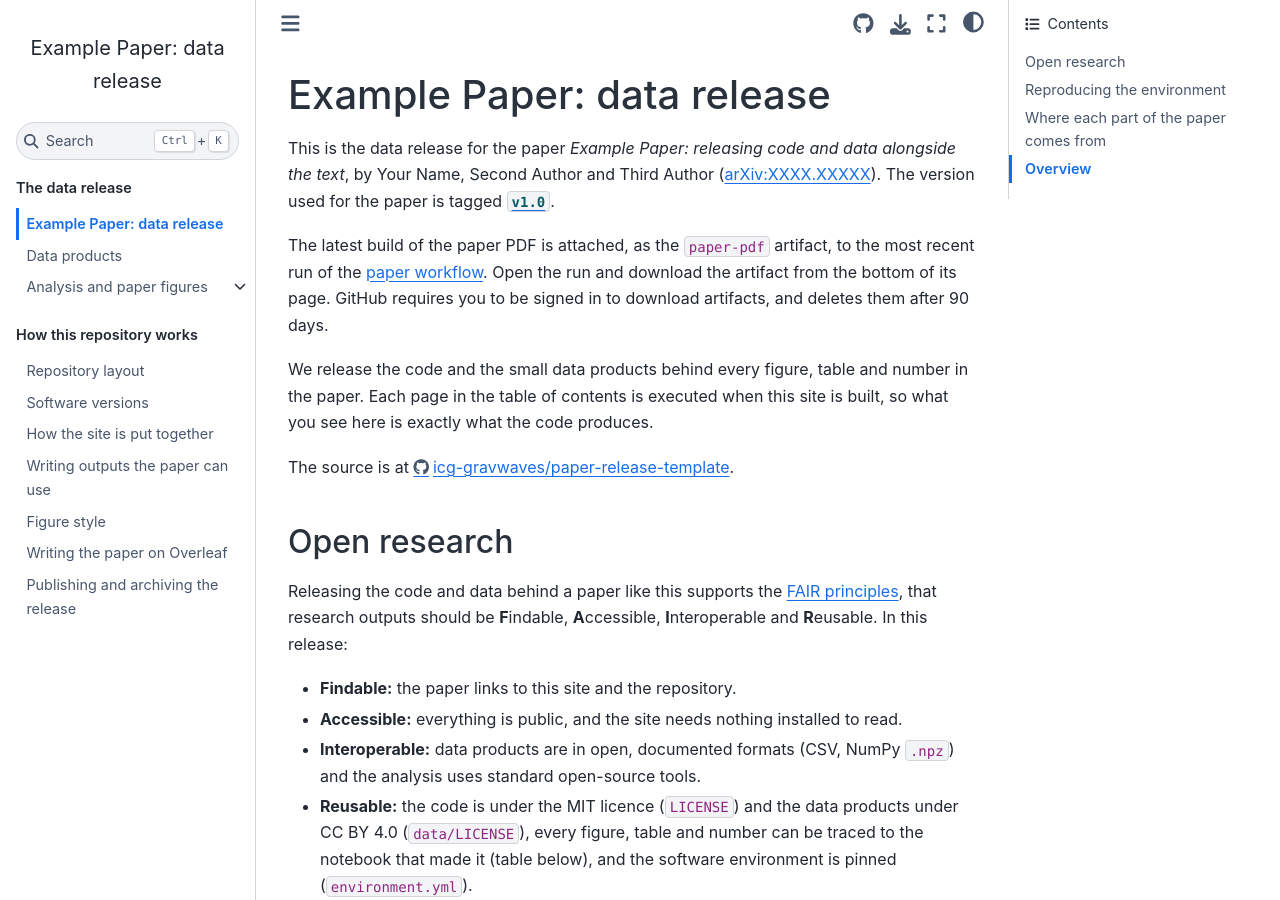
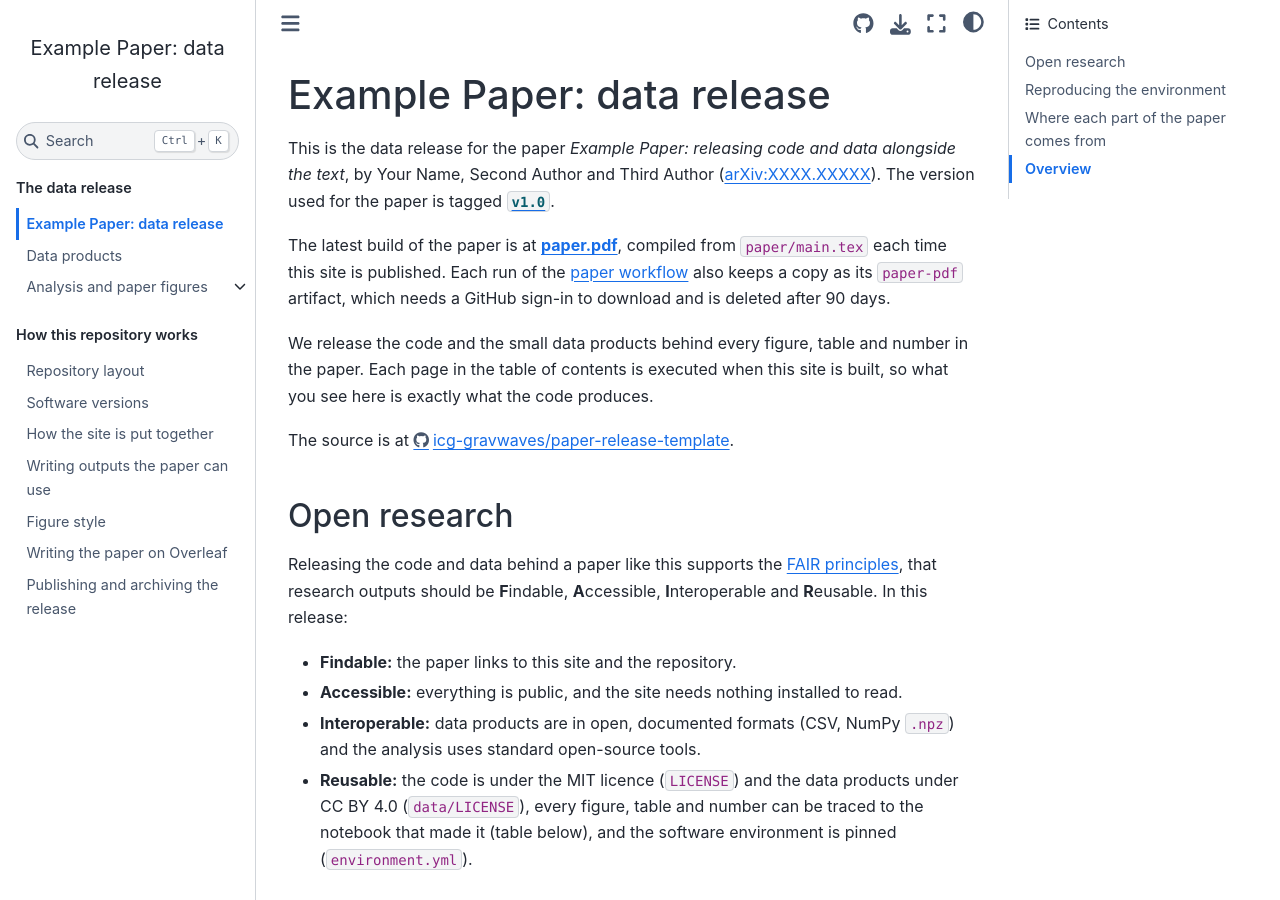
Before and after one commit to icg-gravwaves/paper-release-template, a Jupyter Book: the page built from intro.md, in a window 1280 px wide and 900 px high. Built offline with Jupyter Book 1.0.4 settings and Sphinx 7.4.7 and the Sphinx Book theme 1.1.4, drawn with Linux system fonts in a browser that asks for light colours; pages that are not in the unit, such as notebooks, are missing from menus.

Commit message:
Publish the compiled paper PDF with the site
The site workflow compiles paper/main.tex and serves it at /paper.pdf, so
the latest draft can be read without a GitHub sign-in and does not
expire like a workflow artifact.

Co-Authored-By: Claude Opus 5.5 <noreply@anthropic.com>

```diff
--- a/intro.md
+++ b/intro.md
@@ -7,13 +7,14 @@ data alongside the text*, by Your Name, Second Author and Third Author
 for the paper is tagged
 [`v1.0`](https://github.com/icg-gravwaves/paper-release-template/tree/v1.0).
 
-% TEMPLATE: point this at your own repository's paper workflow
-The latest build of the paper PDF is attached, as the `paper-pdf` artifact,
-to the most recent run of the
-[paper workflow](https://github.com/icg-gravwaves/paper-release-template/actions/workflows/paper.yml?query=branch%3Amain).
-Open the run and download the artifact from the bottom of its page. GitHub
-requires you to be signed in to download artifacts, and deletes them after
-90 days.
+% TEMPLATE: point these at your own site and repository
+The latest build of the paper is at
+[**paper.pdf**](https://icg-gravwaves.github.io/paper-release-template/paper.pdf),
+compiled from `paper/main.tex` each time this site is published. Each run
+of the
+[paper workflow](https://github.com/icg-gravwaves/paper-release-template/actions/workflows/paper.yml?query=branch%3Amain)
+also keeps a copy as its `paper-pdf` artifact, which needs a GitHub sign-in
+to download and is deleted after 90 days.
 
 We release the code and the small data products behind every figure, table
 and number in the paper. Each page in the table of contents is executed when
```
Also changed, not shown: README.md (+1 -0 lines), guide/publishing.md (+9 -3 lines), 1 other file.
